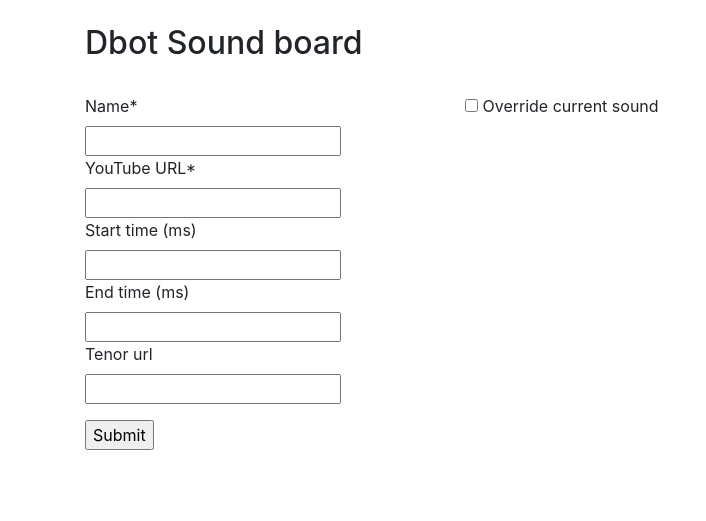
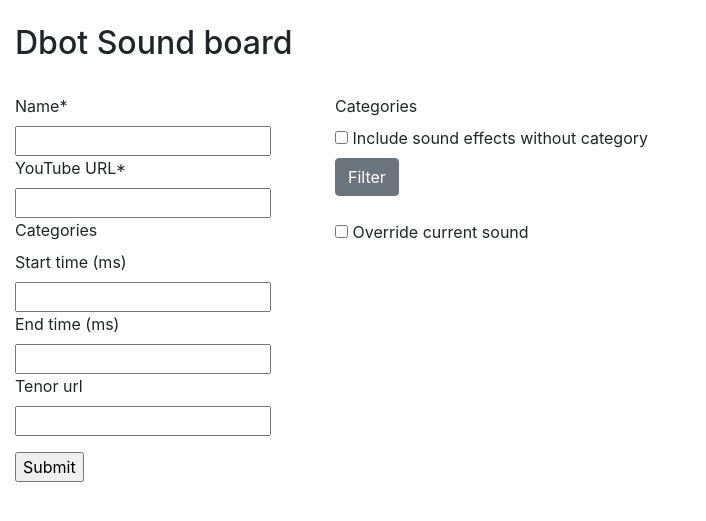
Before and after one commit to Anttir12/dbot, a Django app: page / in a window 1280 px wide. Shown: the part 56-577 px from the top of the page, without its empty margins (0-706 px from the left). Run offline with Django 3.2, Linux system fonts and the light colour scheme; the visitor is signed in with stand-in values (Sample User, id 1); data that the repository does not hold is empty; parts of the project's set-up code (start-up, migrations or seed data) failed here and were passed over; some libraries are stand-ins or nearby versions.

Commit message:
Added categories and modified template accordingly

```diff
--- a/sounds/admin.py
+++ b/sounds/admin.py
@@ -1,8 +1,9 @@
 from django.contrib import admin
 
 # Register your models here.
-from .models import SoundEffect, SoundEffectGif, AlternativeName, CachedStream
+from .models import SoundEffect, SoundEffectGif, AlternativeName, CachedStream, Category
 
+admin.site.register(Category)
 admin.site.register(SoundEffect)
 admin.site.register(SoundEffectGif)
 admin.site.register(AlternativeName)
--- a/sounds/forms.py
+++ b/sounds/forms.py
@@ -8,7 +8,7 @@ from django.core.exceptions import ValidationError
 from django.core.files.uploadedfile import InMemoryUploadedFile
 
 from . import utils
-from .models import SoundEffect
+from .models import SoundEffect, Category
 
 
 class SoundEffectUpload(forms.ModelForm):
@@ -20,7 +20,10 @@ class SoundEffectUpload(forms.ModelForm):
 
     class Meta:
         model = SoundEffect
-        fields = ("name", "yt_url", "start_ms", "end_ms")
+        fields = ("name", "yt_url", "categories", "start_ms", "end_ms")
+        widgets = {
+            "categories": forms.CheckboxSelectMultiple()
+        }
 
     def __init__(self, *args, **kwargs):
         super().__init__(*args, **kwargs)
@@ -76,3 +79,14 @@ class SoundEffectUpload(forms.ModelForm):
         if self.cleaned_data.get("tenor_url"):
             sound_effect.gifs.create(url=self.cleaned_data["tenor_url"])
         return sound_effect
+
+
+class SoundEffectFilter(forms.Form):
+
+    categories = forms.ModelMultipleChoiceField(queryset=Category.objects.all(), required=False,
+                                                widget=forms.CheckboxSelectMultiple)
+    categoryless = forms.BooleanField(label="Include sound effects without category", required=False)
+
+    def __init__(self, *args, **kwargs):
+        kwargs["prefix"] = "filter"
+        super().__init__(*args, **kwargs)
--- a/sounds/models.py
+++ b/sounds/models.py
@@ -17,6 +17,26 @@ def validate_sound_effect_name(name):
         raise ValidationError(f"{name} must not exist in AlternativeNames")
 
 
+COLORS = (("lightSalmon", "Red"),
+          ("steelBlue", "SteelBlue"),
+          ("paleGreen", "Green"),
+          ("lemonChiffon", "Yellow"),
+          ("gainsBoro", "Gray"),
+          ("plum", "Violet"),
+          ("orchid", "Orchid"),
+          ("coral", "Orange"),
+          ("mediumSlateBlue", "Purple"))
+
+
+class Category(models.Model):
+    objects = models.Manager()
+    name = models.CharField(max_length=128, unique=True, null=False)
+    color = models.CharField(max_length=64, choices=COLORS)
+
+    def __str__(self):
+        return self.name
+
+
 class SoundEffect(models.Model):
     objects = models.Manager()  # Not needed but only paid pycharm detects this without this :D
     created_at = models.DateTimeField(auto_now_add=True)
@@ -24,6 +44,7 @@ class SoundEffect(models.Model):
     sound_effect = models.FileField(null=False, blank=False, upload_to="uploads/soundeffects/")
     name = models.CharField(null=False, blank=False, max_length=200, unique=True,
                             validators=[validate_sound_effect_name])
+    categories = models.ManyToManyField(Category, blank=True, related_name="sound_effects")
 
     def __str__(self):
         return self.name
--- a/sounds/templates/base.html
+++ b/sounds/templates/base.html
@@ -25,7 +25,7 @@
             </li>
         </ul>
     </nav>
-    <div class="container mt-4">
+    <div class="container-fluid mt-4">
         {% block content %}
         {% endblock %}
     </div>
--- a/sounds/templates/sounds.html
+++ b/sounds/templates/sounds.html
@@ -6,7 +6,7 @@
     <div class="col"><h2>Dbot Sound board</h2></div>
 </div>
 <div class="row mt-4">
-    <div class="col-4">
+    <div class="col-lg-3 col-md-5 col-sm-6">
     <form method="post" enctype="multipart/form-data">
         <div class="row">
             <div class="col">
@@ -21,20 +21,43 @@
         </div>
     </form>
     </div>
-    <div class="col-8">
+    <div class="col-lg-9 col-md-7 col-sm-6">
         <div class="row">
-            <form action="{% url 'play_sound' %}" method="post" id="soundboard">
+            <form method="get">
+                <div class="col">
+                    {{ filter_form|crispy }}
+                </div>
+                <div class="col mb-4">
+                    <input type="submit" class="btn btn-secondary" value="Filter">
+                </div>
+            </form>
+        </div>
+        <form action="{% url 'play_sound' %}" method="post" id="soundboard">
+        <div class="row">
             {% csrf_token %}
             <div class="col-12">
                 <input id="override-sound" type="checkbox" name="override_sound" value="1">
                 <label for="override-sound">Override current sound</label>
             </div>
-            <div class="col-12">
-                {% for sound in sounds %}
-                    <button style="width: 175px; height: 100px; margin:1em;" name="sound_id" class="btn btn-primary" type="submit" value="{{sound.id}}">{{sound.name}}</button>
-                {% endfor %}
-            </div>
-            </form>
+
+        </div>
+        <div class="row">
+            {% for sound in sounds %}
+                <div class="col-xl-3 col-lg-4 col-sm-12 col-xs-12 mt-3" style="height:125px;">
+                    <div class="w-100 h-100 bg-primary text-center play-button" data-value="{{sound.id}}" style="cursor:pointer;">
+                        {% for category in sound.categories.all|slice:3 %}
+                            <div class="w-100" style="height: 25px; background-color:{{category.color}};">
+                                <span>{{category.name}}</span>
+                            </div>
+                        {% endfor %}
+                        <div class="pt-2 pb-1 text-center" style="position:absolute; bottom:0; right:0; left:0;">
+                            <b style="font-size: 1.2em; color:white;">{{sound.name}}</b>
+                        </div>
+                    </div>
+                </div>
+            {% endfor %}
+        </div>
+        </form>
         </div>
     </div>
 </div>
@@ -43,10 +66,10 @@
 {% block extra_head %}
 <script>
     $(document).ready(function(){
-        $("#soundboard button").click(function(e){
+        $("#soundboard .play-button").click(function(e){
             e.preventDefault()
             data = $("#soundboard").serializeArray()
-            data.push({"name": "sound_id", "value": $(this).val()})
+            data.push({"name": "sound_id", "value": $(this).attr("data-value")})
             console.log(data)
             $.ajax({
                 type: "POST",
--- a/sounds/views.py
+++ b/sounds/views.py
@@ -1,12 +1,13 @@
 import logging
 
+from django.db.models import Q
 from django.views import View
 from django.http import HttpResponse
 from django.shortcuts import render
 from django.contrib.admin.views.decorators import staff_member_required
 
 from . import tasks
-from .forms import SoundEffectUpload
+from .forms import SoundEffectUpload, SoundEffectFilter
 from .models import SoundEffect
 
 
@@ -16,8 +17,17 @@ logger = logging.getLogger(__name__)
 class Sounds(View):
     def get(self, request):
         form = SoundEffectUpload()
-        sounds = SoundEffect.objects.all()
-        return render(request, "sounds.html", {"form": form, "sounds": sounds})
+        filter_form = SoundEffectFilter(request.GET)
+        if filter_form.is_valid() and filter_form.cleaned_data["categories"]:
+            query = Q(categories__in=filter_form.cleaned_data["categories"])
+            if filter_form.cleaned_data["categoryless"]:
+                query = Q(query | Q(categories__isnull=True))
+            sounds = SoundEffect.objects.filter(query)
+        else:
+            sounds = SoundEffect.objects.all()
+        return render(request, "sounds.html", {"form": form,
+                                               "filter_form": filter_form,
+                                               "sounds": sounds})
 
     def post(self, request):
         form = SoundEffectUpload(request.POST, request.FILES)
@@ -25,7 +35,11 @@ class Sounds(View):
             form.save()
             form = SoundEffectUpload()
         sounds = SoundEffect.objects.all()
-        return render(request, "sounds.html", {"form": form, "sounds": sounds})
+        filter_form = SoundEffectFilter()
+        return render(request, "sounds.html", {"form": form,
+                                               "filter_form": filter_form,
+                                               "sounds": sounds,
+                                               })
 
 
 @staff_member_required
```
Also changed, not shown: sounds/migrations/0003_categories.py (added).
